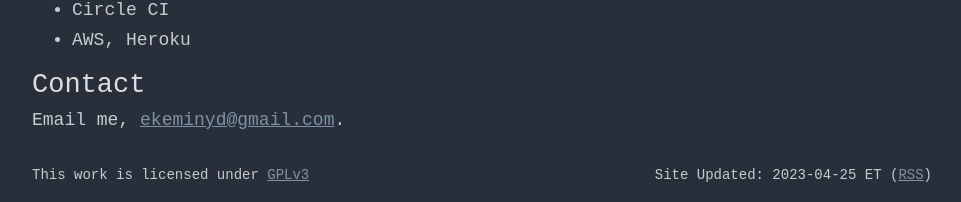
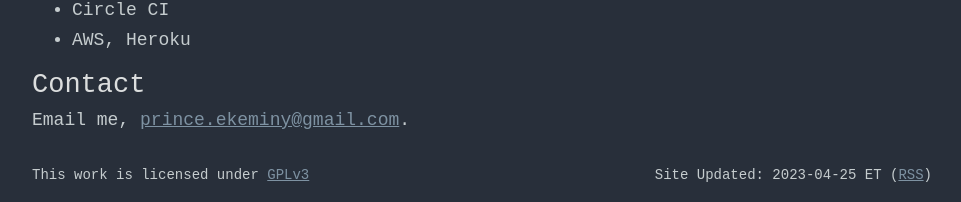
Before and after one commit to iamcoderisk/iamcoderisk.github.io, a Jekyll site: the page built from index.md, in a window 1280 px wide. Shown: the part 2071-2273 px from the top of the page, without its empty margins (158-1119 px from the left). Built offline with Jekyll 4.4.1, drawn with Linux system fonts in a browser that asks for light colours.

Commit message:
new updates

```diff
--- a/index.md
+++ b/index.md
@@ -67,4 +67,4 @@ With a degree in mathematics and computer science, hands on experience on machin
 - AWS, Heroku
 
 ## Contact
-Email me, [ekeminyd@gmail.com](mailto:ekeminyd@gmail.com).
+Email me, [prince.ekeminy@gmail.com](mailto:prince.ekeminy@gmail.com).
```
